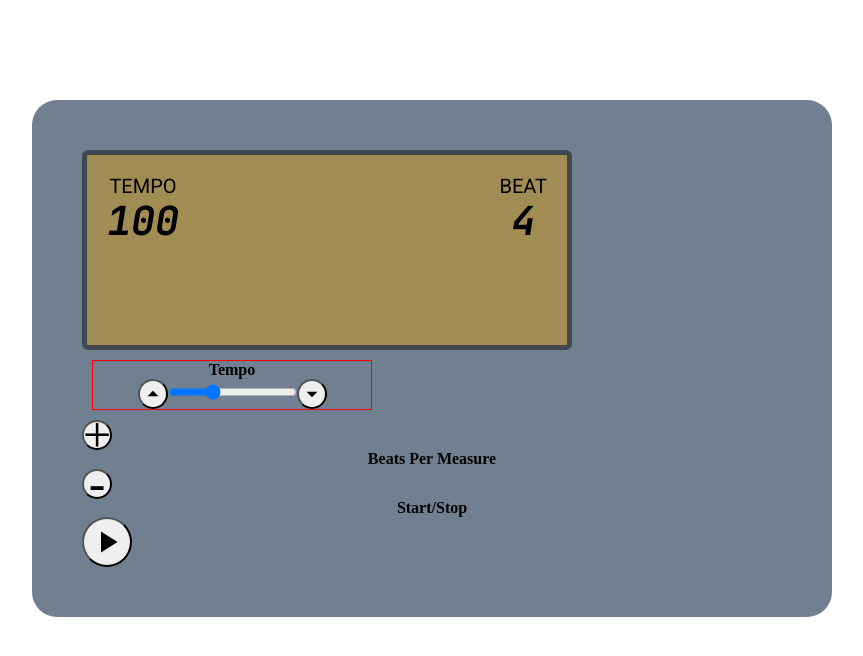
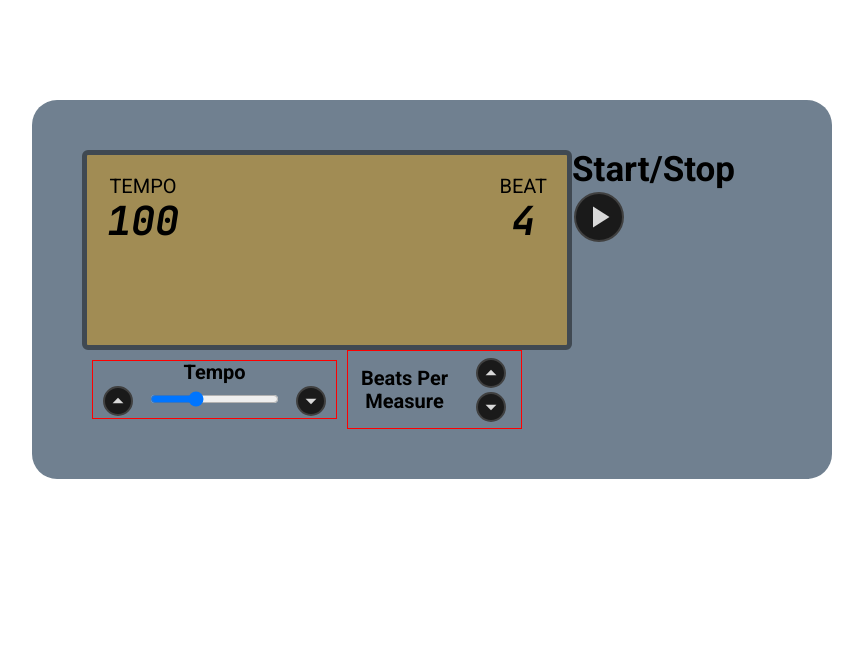
Before and after one commit to joshuascan/metronome, a React (Create React App) app: page / in a window 1280 px wide. Shown: the top 656 px of the page, without its empty margins (208-1071 px from the left). Built offline with nearby package versions, Linux system fonts and the light colour scheme.

Commit message:
layout WIP

```diff
--- a/src/App.js
+++ b/src/App.js
@@ -17,6 +17,14 @@ const Metronome = styled.div`
   margin: 10rem auto;
   padding: 5rem;
   border-radius: 25px;
+`;
+
+const TopSection = styled.section`
+  display: flex;
+`;
+
+const BottomSection = styled.section`
+  display: flex;
 `;
 
 function App() {
@@ -45,19 +53,28 @@ function App() {
   );
 
   return (
-    <Metronome className="App">
+    <Metronome>
+      <TopSection>
         <Display bpm={bpm} beatsPerMeasure={beatsPerMeasure} />
-      <Tempo bpm={bpm} setBpm={setBpm} setCount={setCount} playing={playing} />
+        <StartStopButton
+          playing={playing}
+          setPlaying={setPlaying}
+          setCount={setCount}
+        />
+      </TopSection>
+      <BottomSection>
+        <Tempo
+          bpm={bpm}
+          setBpm={setBpm}
+          setCount={setCount}
+          playing={playing}
+        />
         <TimeSignature
           beatsPerMeasure={beatsPerMeasure}
           setBeatsPerMeasure={setBeatsPerMeasure}
           setCount={setCount}
         />
-      <StartStopButton
-        playing={playing}
-        setPlaying={setPlaying}
-        setCount={setCount}
-      />
+      </BottomSection>
     </Metronome>
   );
 }
--- a/src/components/Button.js
+++ b/src/components/Button.js
@@ -5,10 +5,13 @@ const ButtonStyles = styled.button`
   justify-content: center;
   align-items: center;
   border-radius: 50%;
+  margin: 0.2rem;
   font-size: 50px;
   height: 3rem;
   width: 3rem;
-  /* border: none; */
+  border: 2px solid #404040;
+  color: #d9d9d9;
+  background-color: #1a1a1a;
   ${(props) =>
     props.size === "large" &&
     `
@@ -20,7 +23,7 @@ const ButtonStyles = styled.button`
 
 export default function Button(props) {
   return (
-    <ButtonStyles size={props.size} onClick={props.handleClick}>
+    <ButtonStyles size={props.size} props onClick={props.handleClick}>
       {props.children}
     </ButtonStyles>
   );
--- a/src/components/Display.js
+++ b/src/components/Display.js
@@ -29,11 +29,11 @@ export default function Display({ bpm, beatsPerMeasure }) {
     <DisplayContainer>
       <div>
         <Text>TEMPO</Text>
-        <Number size={"3rem"}>{bpm}</Number>
+        <Number>{bpm}</Number>
       </div>
       <div>
         <Text>BEAT</Text>
-        <Number size={"3rem"}>{beatsPerMeasure}</Number>
+        <Number>{beatsPerMeasure}</Number>
       </div>
     </DisplayContainer>
   );
--- a/src/components/StartStopButton.js
+++ b/src/components/StartStopButton.js
@@ -1,5 +1,6 @@
 import React from "react";
 import Button from "./Button";
+import { Text } from "../styles/GlobalComponents";
 import { MdPlayArrow, MdPause } from "react-icons/md";
 
 export default function StartStopButton({ playing, setPlaying, setCount }) {
@@ -12,7 +13,9 @@ export default function StartStopButton({ playing, setPlaying, setCount }) {
 
   return (
     <div>
-      <h4>Start/Stop</h4>
+      <Text large bold>
+        Start/Stop
+      </Text>
       <Button size={"large"} handleClick={togglePlay}>
         {!playing ? <MdPlayArrow /> : <MdPause />}
       </Button>
--- a/src/components/Tempo.js
+++ b/src/components/Tempo.js
@@ -2,10 +2,11 @@ import React from "react";
 import Button from "./Button";
 import Slider from "./Slider";
 import styled from "styled-components";
+import { Text } from "../styles/GlobalComponents";
 import { MdArrowDropUp, MdArrowDropDown } from "react-icons/md";
 
 const TempoContainer = styled.div`
-  width: 40%;
+  width: 35%;
   margin: 1rem;
   display: flex;
   flex-direction: column;
@@ -15,7 +16,7 @@ const TempoContainer = styled.div`
 
 const AdjustmentsContainer = styled.div`
   display: flex;
-  justify-content: center;
+  justify-content: space-around;
   align-items: center;
 `;
 
@@ -43,7 +44,7 @@ export default function Tempo({ bpm, setBpm, setCount, playing }) {
 
   return (
     <TempoContainer>
-      <h4>Tempo</h4>
+      <Text bold>Tempo</Text>
       <AdjustmentsContainer>
         <Button handleClick={decrement}>
           <MdArrowDropUp />
--- a/src/components/TimeSignature.js
+++ b/src/components/TimeSignature.js
@@ -1,5 +1,21 @@
 import React from "react";
 import Button from "./Button";
+import styled from "styled-components";
+import { Text } from "../styles/GlobalComponents";
+import { MdArrowDropUp, MdArrowDropDown } from "react-icons/md";
+
+const TimeSignatureContainer = styled.div`
+  width: 25%;
+  display: flex;
+  justify-content: space-around;
+  align-items: center;
+  border: 1px solid red;
+`;
+
+const ButtonContainer = styled.div`
+  display: flex;
+  flex-direction: column;
+`;
 
 export default function TimeSignature({
   beatsPerMeasure,
@@ -22,10 +38,19 @@ export default function TimeSignature({
   };
 
   return (
-    <div>
-      <Button handleClick={increaseTimeSignature}>+</Button>
-      <h4>Beats Per Measure</h4>
-      <Button handleClick={decreaseTimeSignature}>-</Button>
-    </div>
+    <TimeSignatureContainer>
+      <Text bold>
+        Beats Per
+        <br /> Measure
+      </Text>
+      <ButtonContainer>
+        <Button handleClick={increaseTimeSignature}>
+          <MdArrowDropUp />
+        </Button>
+        <Button handleClick={decreaseTimeSignature}>
+          <MdArrowDropDown />
+        </Button>
+      </ButtonContainer>
+    </TimeSignatureContainer>
   );
 }
--- /dev/null
+++ b/src/styles/GlobalComponents.js
@@ -0,0 +1,7 @@
+import styled from "styled-components";
+
+export const Text = styled.p`
+  font-family: ${(props) => props.theme.fonts.main};
+  font-size: ${(props) => (props.large ? "3.5rem" : "2rem")};
+  font-weight: ${(props) => (props.bold ? "bold" : "regular")};
+`;
```
Lines whose indentation alone changed are shown as unchanged.
